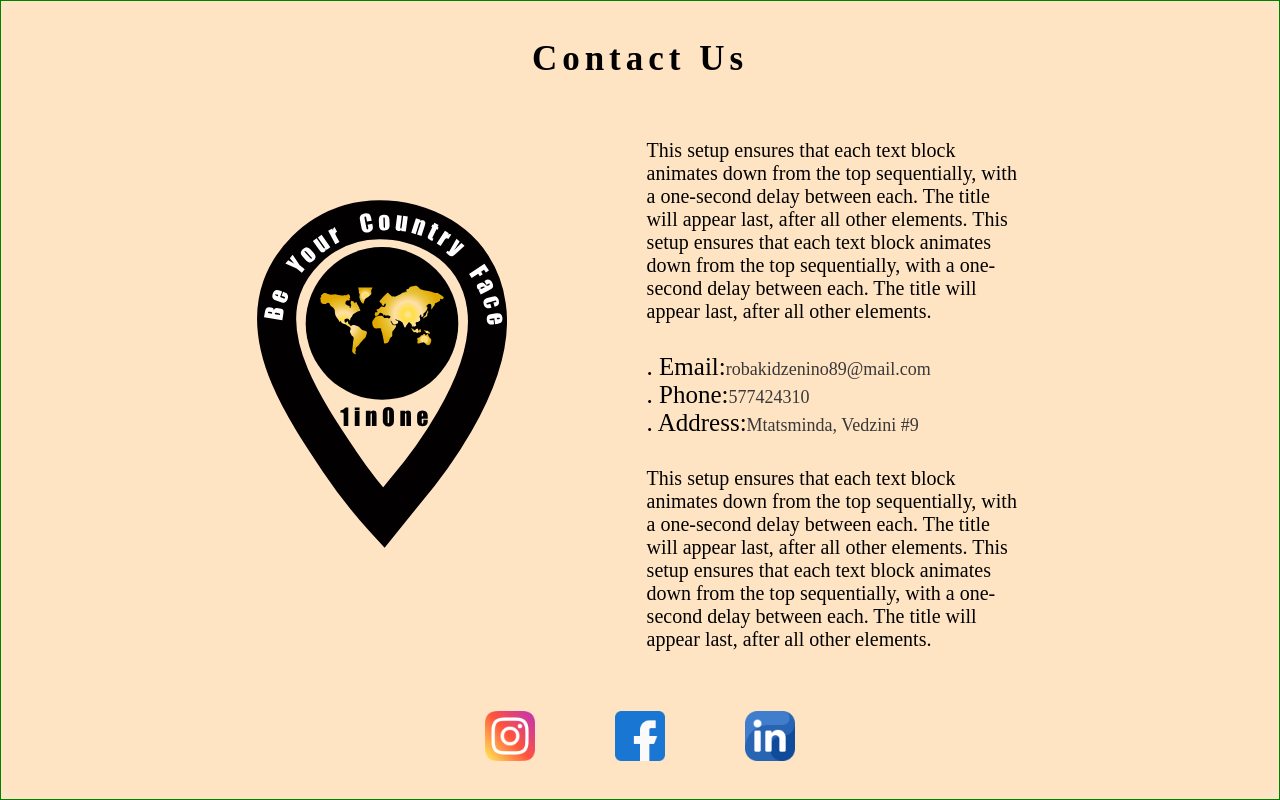
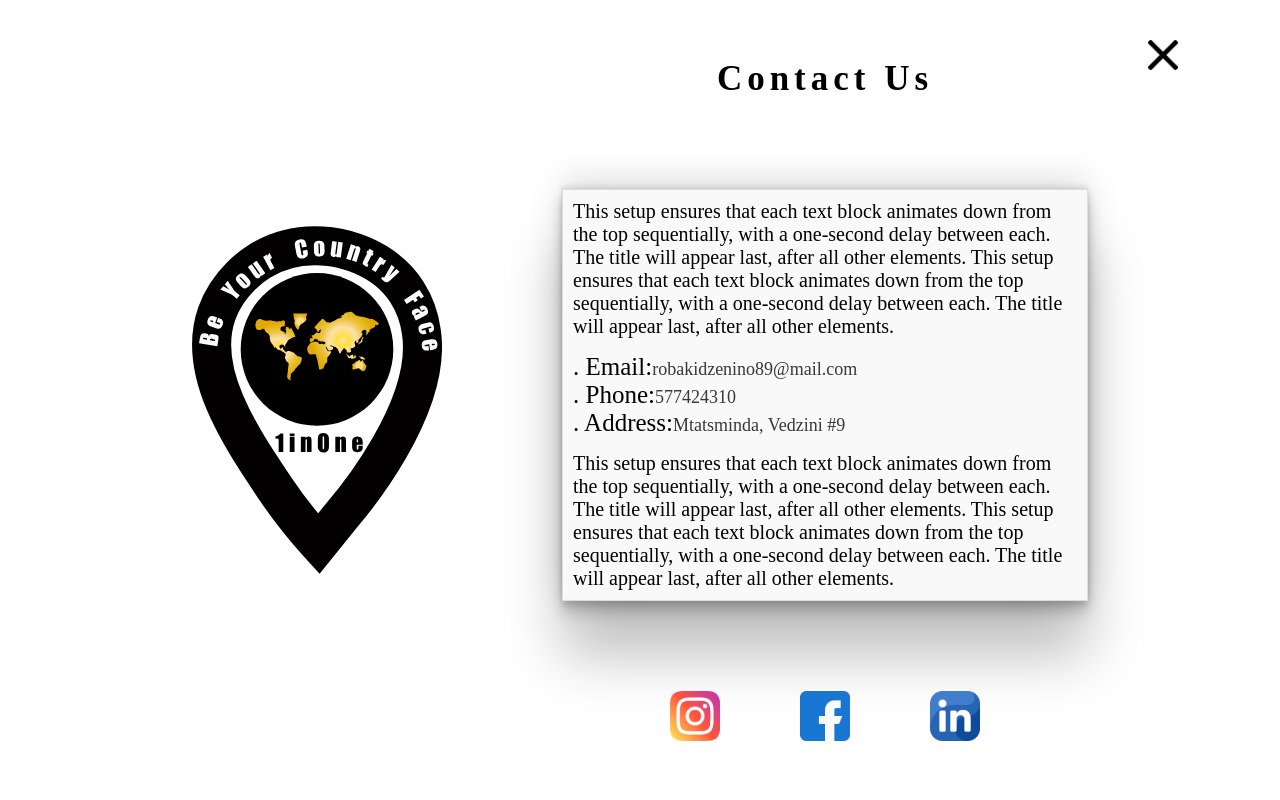
Before and after one commit to Guram12/world_map_front, a React (Vite) app: page /contact in a window 1280 px wide. Built offline with nearby package versions, Linux system fonts and the light colour scheme; no server answers.

Commit message:
change contact page

```diff
--- a/src/components/About.jsx
+++ b/src/components/About.jsx
@@ -34,18 +34,17 @@ const About = () => {
 
   return (
     <div className="about_container">
-      {/* <motion.div
+      <motion.div
         onClick={handleLogoClick}
         className="close_icon"
-        variants={fadeIn("down", 0.3)}
-        initial="hidden"
-        whileInView={"show"}
-        viewport={{ once: false, amount: 0.3 }}
+        initial={{ y: -100, opacity: 0 }}
+        animate={{ y: 0, opacity: 1 }}
+        transition={{ duration: 0.5 }}
       >
         <img src={Cancel} alt="/"></img>
-      </motion.div> */}
+      </motion.div>
       <div className="title_and_paragraph">
-        <motion.div
+        {/* <motion.div
           onClick={handleLogoClick}
           className="close_icon"
           variants={fadeIn("down", 0.3)}
@@ -54,7 +53,7 @@ const About = () => {
           viewport={{ once: false, amount: 0.3 }}
         >
           <img src={Cancel} alt="/"></img>
-        </motion.div>
+        </motion.div> */}
         <div className="pr_log">
           <div className="title_pr">
             <motion.div
--- a/src/components/Contact.jsx
+++ b/src/components/Contact.jsx
@@ -1,6 +1,7 @@
 import React from "react";
 import "../styles/Contact.css";
 import Logo from "../asset/logoo.svg";
+import Cancel from "../asset/cancel.png";
 import { useNavigate } from "react-router-dom";
 import { motion } from "framer-motion";
 import { fadeIn } from "../Variants";
@@ -13,8 +14,9 @@ const Contact = () => {
 
   const handleLogoClickContact = () => {
     document.querySelector(".title").style.display = "none";
-    document.querySelector(".paragraph_contact").style.display = "none";
+    document.querySelector(".column_cont").style.display = "none";
     document.querySelector(".social_links").style.display = "none";
+    document.querySelector(".close_icon").style.display = "none";
     const logo = document.querySelector(".logo_image_contact");
     logo.classList.add("grow-logo-cont");
     setTimeout(() => {
@@ -35,6 +37,33 @@ const Contact = () => {
   });
   return (
     <div className="contact_container">
+      <motion.div
+        onClick={handleLogoClickContact}
+        className="close_icon"
+        initial={{ y: -100, opacity: 0 }}
+        animate={{ y: 0, opacity: 1 }}
+        transition={{ duration: 0.5 }}
+      >
+        <img src={Cancel} alt="/"></img>
+      </motion.div>
+      <div className="title_and_paragraph_contact">
+        <motion.div
+          variants={fadeIn("left", 0.3)}
+          initial="hidden"
+          whileInView={"show"}
+          viewport={{ once: false, amount: 0.3 }}
+          className="paragraph_contact"
+        >
+          <motion.div
+            variants={fadeIn("right", 0.3)}
+            initial="hidden"
+            whileInView={"show"}
+            viewport={{ once: false, amount: 0.3 }}
+            className="logo_image_contact"
+          >
+            <img className="logo_img_cont" src={Logo} alt=""></img>
+          </motion.div>
+          <div className="column_cont">
             <motion.h1
               variants={fadeIn("down", 0.3)}
               initial="hidden"
@@ -44,31 +73,14 @@ const Contact = () => {
             >
               Contact Us
             </motion.h1>
-      <div className="title_and_paragraph_contact">
-        <motion.div
-          variants={fadeIn("right", 0.3)}
-          initial="hidden"
-          whileInView={"show"}
-          viewport={{ once: false, amount: 0.3 }}
-          className="logo_image_contact"
-          onClick={handleLogoClickContact}
-        >
-          <img className="logo_img_cont" src={Logo} alt=""></img>
-        </motion.div>
-        <motion.div
-          variants={fadeIn("left", 0.3)}
-          initial="hidden"
-          whileInView={"show"}
-          viewport={{ once: false, amount: 0.3 }}
-          className="paragraph_contact"
-        >
+            <div className="txxt">
               <motion.p variants={textVariant("right", 0.1)}>
-            This setup ensures that each text block animates down from the top
-            sequentially, with a one-second delay between each. The title will
-            appear last, after all other elements. This setup ensures that each
-            text block animates down from the top sequentially, with a
-            one-second delay between each. The title will appear last, after all
-            other elements.
+                This setup ensures that each text block animates down from the
+                top sequentially, with a one-second delay between each. The
+                title will appear last, after all other elements. This setup
+                ensures that each text block animates down from the top
+                sequentially, with a one-second delay between each. The title
+                will appear last, after all other elements.
               </motion.p>
               <motion.div className="contact_info">
                 <motion.p variants={textVariant("right", 0.2)}>
@@ -82,14 +94,15 @@ const Contact = () => {
                 </motion.p>
               </motion.div>
               <motion.p variants={textVariant("right", 0.5)}>
-            This setup ensures that each text block animates down from the top
-            sequentially, with a one-second delay between each. The title will
-            appear last, after all other elements. This setup ensures that each
-            text block animates down from the top sequentially, with a
-            one-second delay between each. The title will appear last, after all
-            other elements.
+                This setup ensures that each text block animates down from the
+                top sequentially, with a one-second delay between each. The
+                title will appear last, after all other elements. This setup
+                ensures that each text block animates down from the top
+                sequentially, with a one-second delay between each. The title
+                will appear last, after all other elements.
               </motion.p>
-          {/* <div className="social_links">
+            </div>
+            <div className="social_links">
               <a href="">
                 <img src={Inst} alt=""></img>
               </a>
@@ -99,10 +112,11 @@ const Contact = () => {
               <a href="">
                 <img src={Linke} alt=""></img>
               </a>
-          </div> */}
+            </div>
+          </div>
         </motion.div>
       </div>
-      <motion.div
+      {/* <motion.div
         variants={fadeIn("up", 0.3)}
         initial="hidden"
         whileInView={"show"}
@@ -118,7 +132,7 @@ const Contact = () => {
         <a href="">
           <img src={Linke} alt=""></img>
         </a>
-      </motion.div>
+      </motion.div> */}
     </div>
   );
 };
--- a/src/styles/About.css
+++ b/src/styles/About.css
@@ -3,17 +3,14 @@
   height: 100vh;
   display: flex;
   flex-direction: column;
-  /* justify-content: center; */
+  justify-content: center;
   align-items: center;
-  /* padding-top: 5%; */
-  /* border: 5px solid green; */
-  /* position: relative; */
 }
 .close_icon {
-  /* position: absolute; */
-  margin-top: 10px;
-  padding-right: 10%;
-  /* margin-bottom: 5%; */
+  position: absolute;
+  z-index: 11111111;
+  top: 5%;
+  right: 8%;
   width: 100%;
   display: flex;
   justify-content: end;
@@ -29,19 +26,12 @@
   letter-spacing: 5px;
 }
 .title_and_paragraph {
-  /* height: 100%; */
-  /* height: 1000vh; */
   display: flex;
   flex-direction: column;
   /* border: 1px solid red; */
   align-items: center;
   justify-content: center;
-  margin-top: 5%;
   gap: 180px;
-  /* position: relative; */
-  /* padding-left: 10%;
-  padding-right: 10%; */
-  /* margin-top: 10%; */
 }
 .pr_log {
   display: flex;
@@ -60,11 +50,10 @@
 .paragraph {
   display: flex;
   flex-direction: column;
-  /* gap: 15px; */
-  max-height: 400px; /* Adjust height as needed */
+  max-height: 600px;
   overflow-y: auto;
   padding: 10px;
-  border: 1px solid #ddd; /* Optional: for visual indication of the scrollable area */
+  border: 1px solid #ddd;
   background-color: #f9f9f9;
   box-shadow: rgba(0, 0, 0, 0.25) 0px 54px 55px,
     rgba(0, 0, 0, 0.12) 0px -12px 30px, rgba(0, 0, 0, 0.12) 0px 4px 6px,
@@ -87,7 +76,6 @@ span {
   display: flex;
   align-items: center;
   justify-content: center;
-  cursor: pointer;
   /* border: 1px solid red; */
 }
 .logo_image img {
--- a/src/styles/Contact.css
+++ b/src/styles/Contact.css
@@ -1,35 +1,54 @@
 .contact_container {
   height: 100vh;
-  border: 1px solid green;
+  /* border: 4px solid green; */
   display: flex;
   flex-direction: column;
   align-items: center;
   justify-content: center;
-  gap: 60px;
-  background-color: bisque;
 }
 .logo_image_contact {
   /* border: 1px solid red; */
   display: flex;
-  cursor: pointer;
+  align-items: center;
 }
 .logo_img_cont {
   width: 250px;
   height: 470px;
 }
+.column_cont {
+  display: flex;
+  flex-direction: column;
+  justify-content: space-between;
+  align-items: center;
+  gap: 90px;
+  /* border: 2px solid blue; */
+}
+.txxt {
+  display: flex;
+  flex-direction: column;
+  align-items: start;
+  gap: 15px;
+  max-height: 500px;
+  overflow-y: auto;
+  padding: 10px;
+  border: 1px solid #ddd;
+  background-color: #f9f9f9;
+  box-shadow: rgba(0, 0, 0, 0.25) 0px 54px 55px,
+    rgba(0, 0, 0, 0.12) 0px -12px 30px, rgba(0, 0, 0, 0.12) 0px 4px 6px,
+    rgba(0, 0, 0, 0.17) 0px 12px 13px, rgba(0, 0, 0, 0.09) 0px -3px 5px;
+  /* border: 3px solid green; */
+}
 .title_and_paragraph_contact {
   display: flex;
   /* border: 1px solid red; */
-  padding-left: 20%;
-  padding-right: 20%;
-  gap: 140px;
+  padding-left: 15%;
+  padding-right: 15%;
 }
 .paragraph_contact {
   /* border: 1px solid red; */
   display: flex;
-  flex-direction: column;
   justify-content: center;
-  gap: 30px;
+  gap: 120px;
 }
 .paragraph_contact p {
   font-size: 20px;
@@ -37,12 +56,10 @@
 }
 .contact_info p {
   font-size: 25px;
-  /* letter-spacing: 5; */
   color: black;
 }
 .contact_info span {
   font-size: 18px;
-  /* letter-spacing: 5px; */
   color: rgb(56, 56, 56);
 }
 .social_links {
```
Lines whose indentation alone changed are shown as unchanged.
